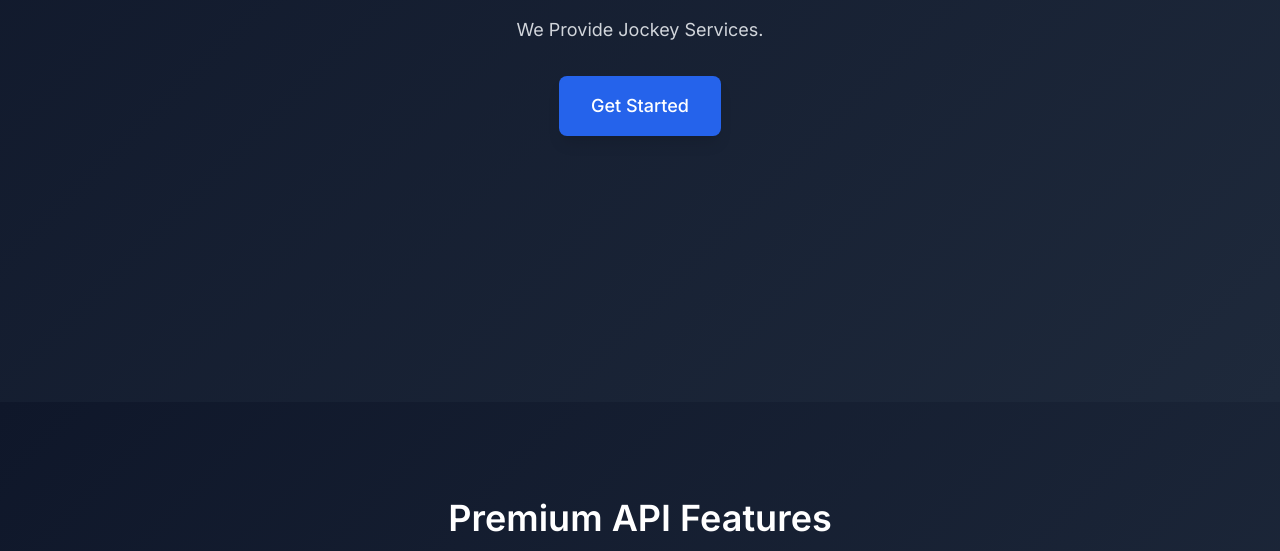
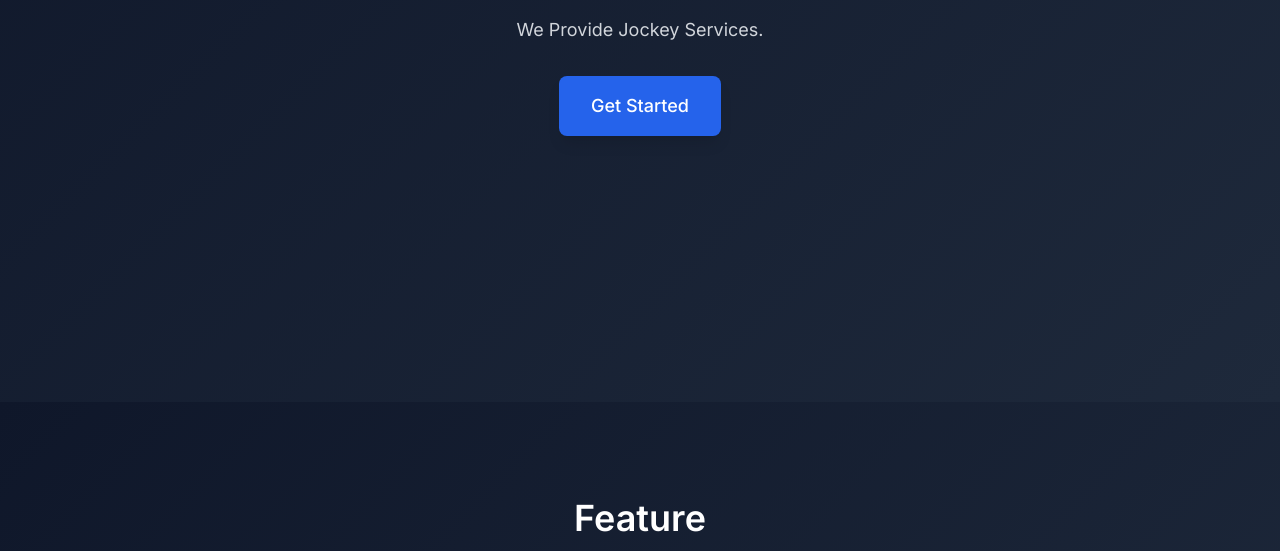
Before and after one commit to digimart-id-2k25/digimart, a plain HTML site: page index.html in a window 1280 px wide. Shown: the part 398-949 px from the top of the page. Drawn offline with nearby package versions, Linux system fonts and the light colour scheme.

Commit message:
Update index.html

```diff
--- a/index.html
+++ b/index.html
@@ -191,7 +191,7 @@
     <section id="features" class="py-24 gradient-bg text-white">
         <div class="container mx-auto px-4">
             <div class="text-center mb-16">
-                <h2 class="text-3xl md:text-4xl font-bold mb-4" data-aos="fade-up">Premium API Features</h2>
+                <h2 class="text-3xl md:text-4xl font-bold mb-4" data-aos="fade-up">Feature</h2>
                 <p class="text-gray-400 max-w-2xl mx-auto" data-aos="fade-up" data-aos-delay="100">
                     Everything you need to build and scale your application
                 </p>
```
